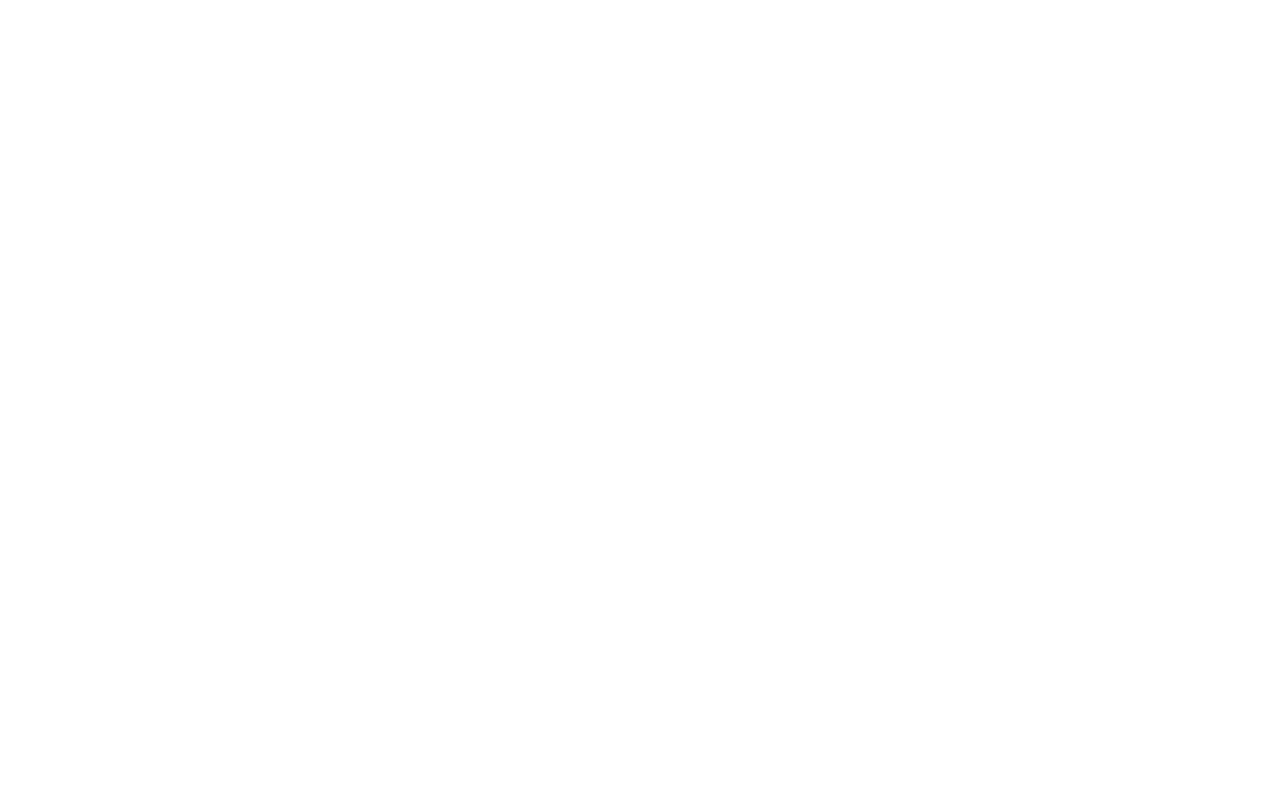
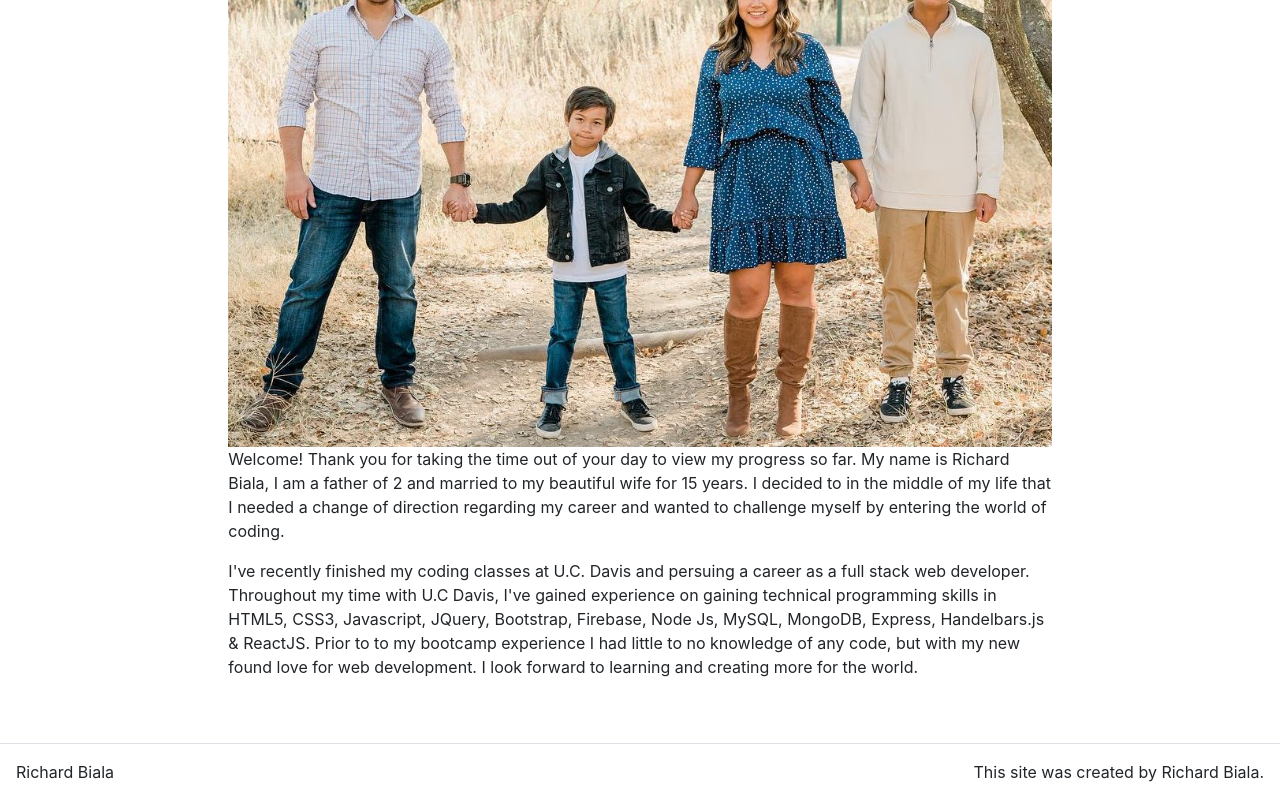
Before and after one commit to Richard-Biala/React-Portfolio, a React (Create React App) app in the folder react-portfolio/: page /about in a window 1280 px wide. Shown: the part 399-1199 px from the top of the page. Before the commit the page ends 800 px from the top, so only its background shows below. Built offline with nearby package versions, Linux system fonts and the light colour scheme.

Commit message:
contact page complete

```diff
--- /dev/null
+++ b/react-portfolio/src/components/Content.js
@@ -0,0 +1,18 @@
+import React from 'react'
+import Container from 'react-bootstrap/Container';
+import Row from 'react-bootstrap/Row';
+import Col from 'react-bootstrap/Col';
+
+function Content(props) {
+    return (
+        <Container fluid={true}>
+            <Row className="justify-content-center">
+                <Col md={8}>
+                    {props.children}
+                </Col>
+            </Row>
+        </Container>
+    )
+}
+
+export default Content;
--- a/react-portfolio/src/index.css
+++ b/react-portfolio/src/index.css
@@ -18,8 +18,8 @@ code {
 
 .g-card-image {
   border-radius: 10px;
-  width: 480px;
-  height: 580px;
+  width: 300px;
+  height: 480px;
   box-shadow: 0px 0px 3px 1px #ccc;
 }
 
@@ -37,3 +37,12 @@ code {
   font-size: 16px;
   margin: 0px;
 }
+
+img {
+  max-width: 100%;
+  height: auto;
+}
+
+.contacts {
+  text-align: center;
+}
--- a/react-portfolio/src/pages/AboutPage.js
+++ b/react-portfolio/src/pages/AboutPage.js
@@ -1,10 +1,35 @@
-import React from 'react'
+import React from 'react';
+import Hero from '../components/Hero';
+import Content from '../components/Content';
+import Richard from '../assests/images/richard.png'
 
-function AboutPage() {
+function AboutPage(props) {
     return (
-        <div>
-            <p>AboutPage Works!</p>
-        </div>
+       <div>
+           <Hero title={props.title} />
+
+           <Content>
+               <div className="richard">
+                   <img src={Richard} alt="Richard"/>
+               </div>
+
+               <p>
+
+                    Welcome! Thank you for taking the time out of your day to view my
+                    progress so far. My name is Richard Biala, I am a father of 2 and
+                    married to my beautiful wife for 15 years. I decided to in the middle
+                    of my life that I needed a change of direction regarding my career and
+                    wanted to challenge myself by entering the world of coding.
+               </p>
+               <p>
+                    I've recently finished my coding classes at U.C. Davis and
+                    persuing a career as a full stack web developer. Throughout my time with U.C Davis, I've gained experience on gaining technical programming skills in HTML5, CSS3, Javascript, JQuery, Bootstrap, Firebase, Node Js, MySQL, MongoDB, Express, Handelbars.js & ReactJS. Prior to to my
+                    bootcamp experience I had little to no knowledge of any code, but with
+                    my new found love for web development. I look forward to learning and
+                    creating more for the world.
+               </p>
+           </Content>
+       </div>
     )
 }
 
--- a/react-portfolio/src/pages/ContactPage.js
+++ b/react-portfolio/src/pages/ContactPage.js
@@ -1,10 +1,21 @@
 import React from 'react'
+import Hero from '../components/Hero';
 
 function ContactPage(props) {
     return (
         <div>
-            <p>ContactPage Works!</p>
+            <Hero title={props.title} />
+            <p className="contacts">
+                Email: rkj128@gmail.com
+                <hr/>
+                Address: 1668 Powell Pl. West Sacramento, CA 95691
+                <hr/>
+                LinkedIn: <a href="https://www.linkedin.com/in/richard-biala-1245b61b5/">https://www.linkedin.com/in/richard-biala-1245b61b5/</a>
+                <hr/>
+                Github: <a href="https://github.com/Richard-Biala">https://github.com/Richard-Biala</a>
+            </p>
         </div>
+
     )
 }
 
```
